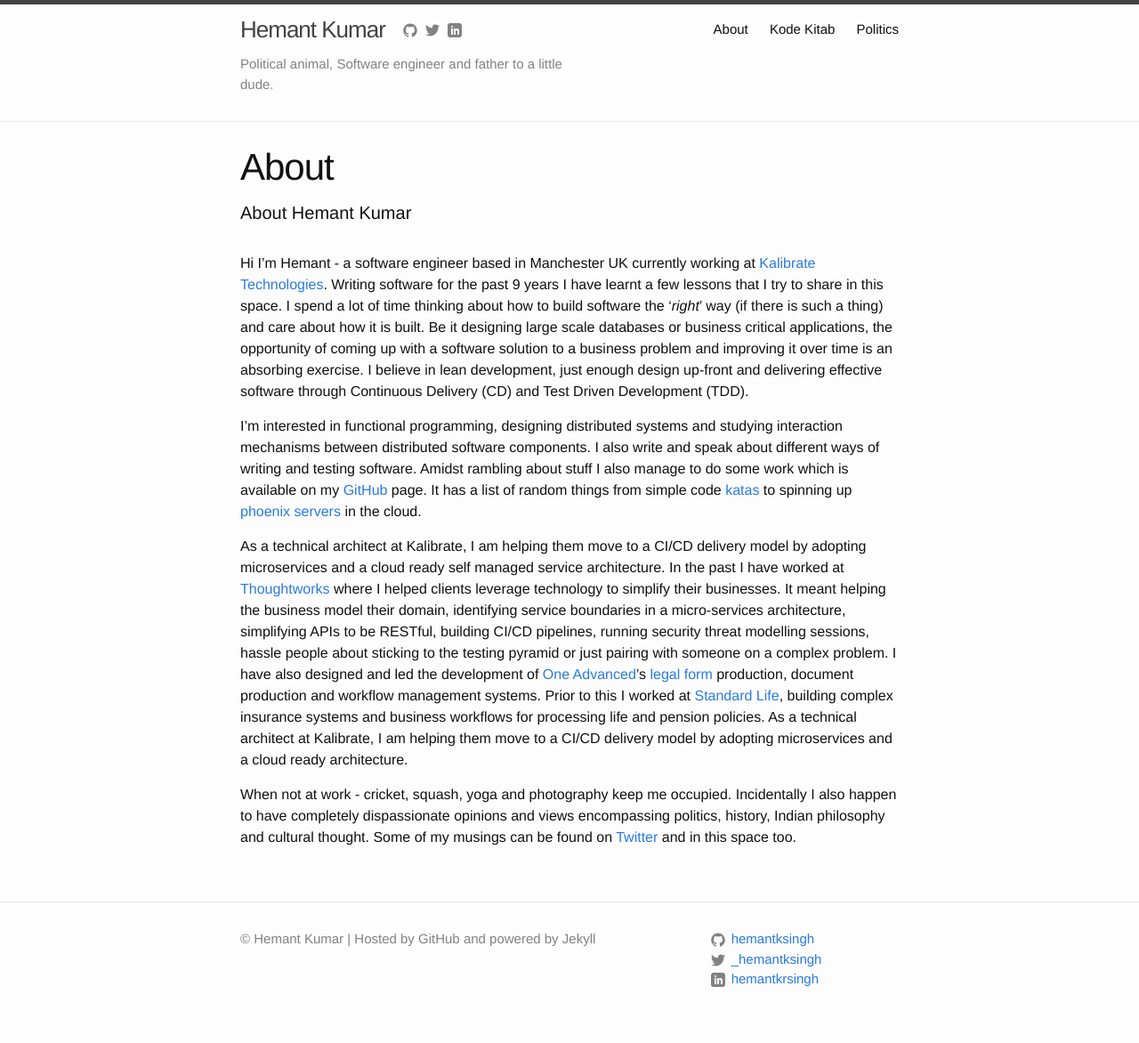
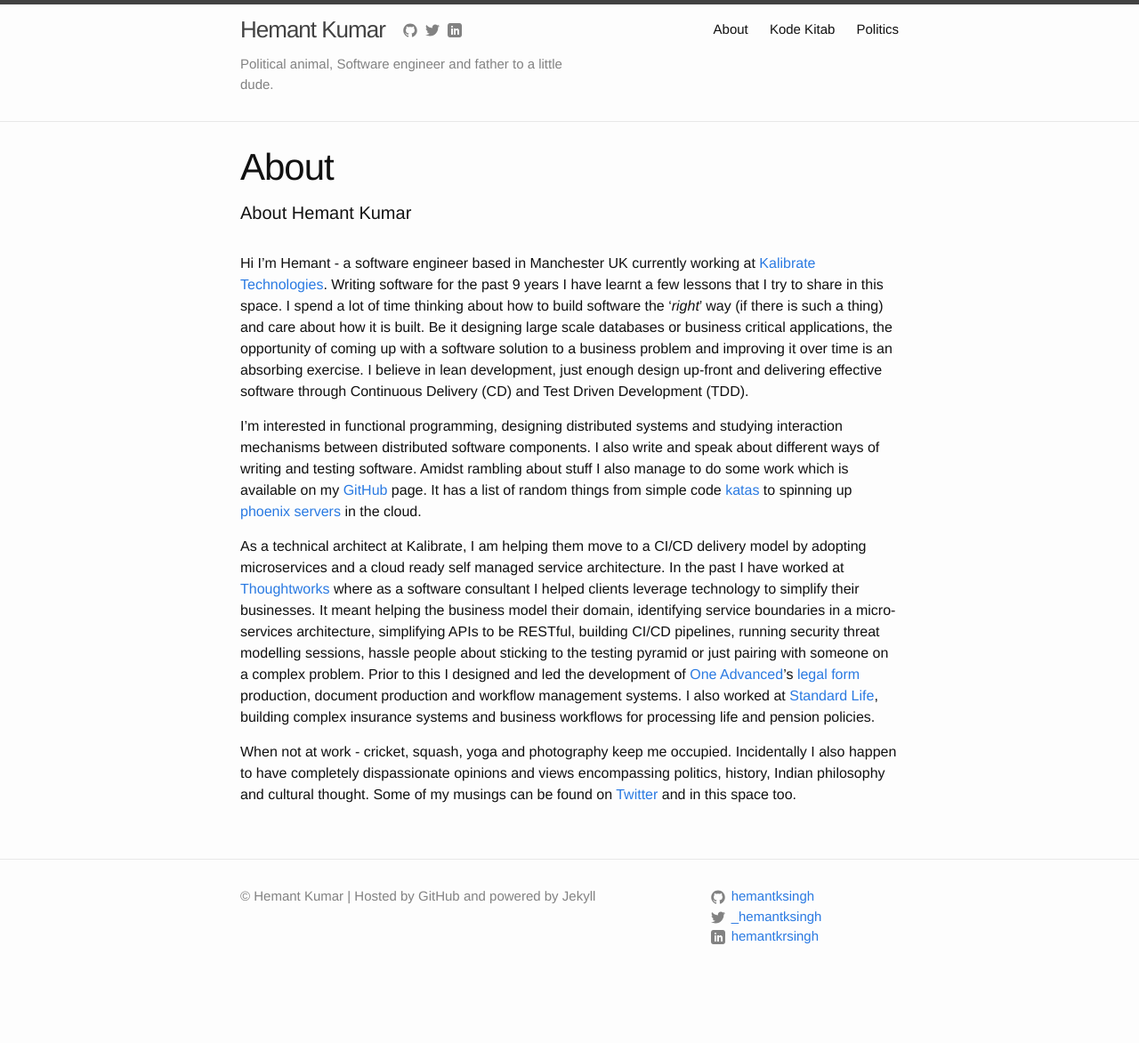
Before and after one commit to hemantksingh/hemantksingh.github.io, a Jekyll site: the page built from about.md, in a window 1280 px wide. Shown: the whole page at 89% size. Built offline with Jekyll 4.4.1, drawn with Linux system fonts in a browser that asks for light colours; after the commit the page ends 1124 px from its top, so only the background shows below that.

Commit message:
Removes duplication in experience.

```diff
--- a/about.md
+++ b/about.md
@@ -9,7 +9,6 @@
 
 I'm interested in functional programming, designing distributed systems and studying interaction mechanisms between distributed software components. I also write and speak about different ways of writing and testing software. Amidst rambling about stuff I also manage to do some work which is available on my [GitHub](https://github.com/hemantksingh) page. It has a list of random things from simple code [katas](https://github.com/hemantksingh/Katas) to spinning up [phoenix servers](http://martinfowler.com/bliki/PhoenixServer.html) in the cloud.
 
-As a technical architect at Kalibrate, I am helping them move to a CI/CD delivery model by adopting microservices and a cloud ready self managed service architecture. In the past I have worked at [Thoughtworks](https://thoughtworks.com) where I helped clients leverage technology to simplify their businesses. It meant helping the business model their domain, identifying service boundaries in a micro-services architecture, simplifying APIs to be RESTful, building CI/CD pipelines, running security threat modelling sessions, hassle people about sticking to the testing pyramid or just pairing with someone on a complex problem. I have also designed and led the development of [One Advanced](https://www.oneadvanced.com/)'s [legal form](https://www.oneadvanced.com/solutions/market-solutions/legal-forms/) production, document production and workflow management systems. Prior to this I worked at [Standard Life](http://standardlife.co.uk/), building complex insurance systems and business workflows for processing life and pension policies.
-As a technical architect at Kalibrate, I am helping them move to a CI/CD delivery model by adopting microservices and a cloud ready architecture.
+As a technical architect at Kalibrate, I am helping them move to a CI/CD delivery model by adopting microservices and a cloud ready self managed service architecture. In the past I have worked at [Thoughtworks](https://thoughtworks.com) where as a software consultant I helped clients leverage technology to simplify their businesses. It meant helping the business model their domain, identifying service boundaries in a micro-services architecture, simplifying APIs to be RESTful, building CI/CD pipelines, running security threat modelling sessions, hassle people about sticking to the testing pyramid or just pairing with someone on a complex problem. Prior to this I designed and led the development of [One Advanced](https://www.oneadvanced.com/)'s [legal form](https://www.oneadvanced.com/solutions/market-solutions/legal-forms/) production, document production and workflow management systems. I also worked at [Standard Life](http://standardlife.co.uk/), building complex insurance systems and business workflows for processing life and pension policies.
 
 When not at work - cricket, squash, yoga and photography keep me occupied. Incidentally I also happen to have completely dispassionate opinions and views encompassing politics, history, Indian philosophy and cultural thought. Some of my musings can be found on [Twitter](https://twitter.com/_hemantksingh) and in this space too.
```
